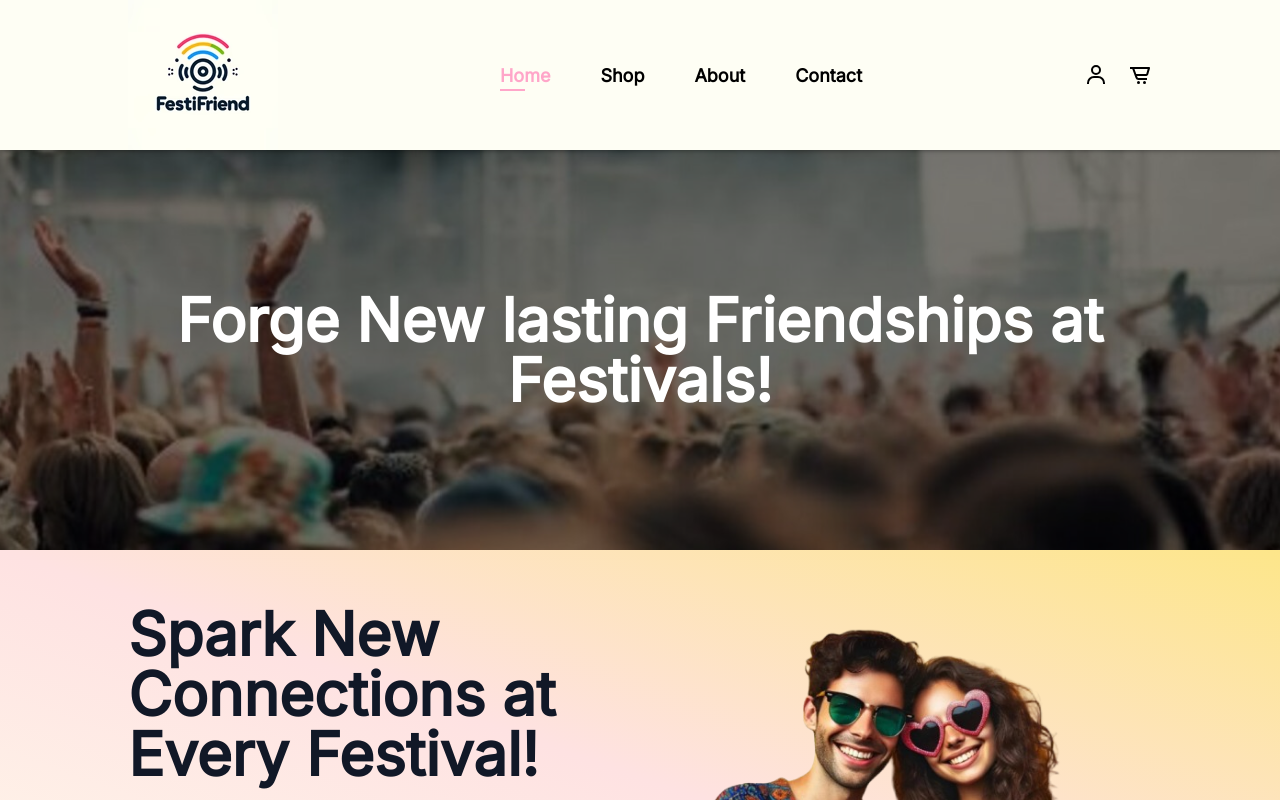
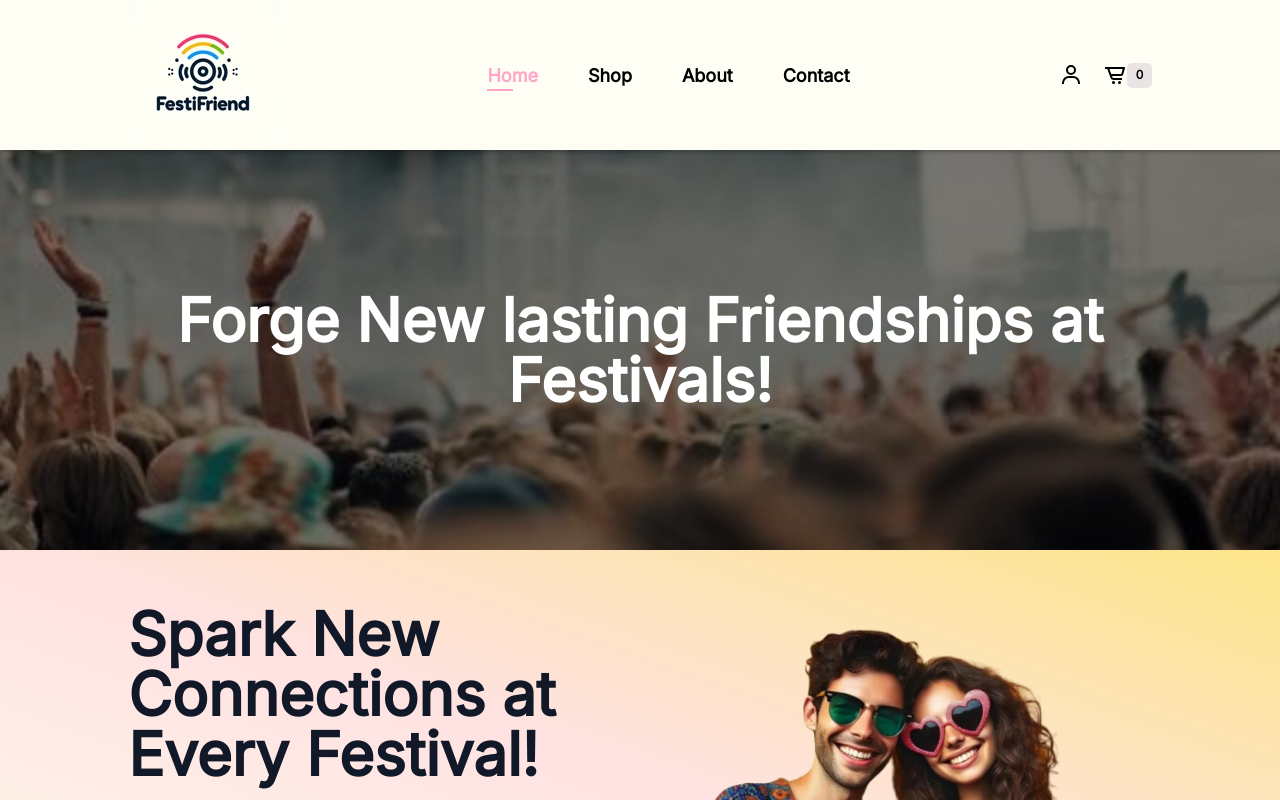
Before and after one commit to ShrushtiDesai/FestiFriend, a Vue app: page / in a window 1280 px wide. Shown: the top 800 px of the page. Built offline with nearby package versions, Linux system fonts and the light colour scheme.

Commit message:
cart count added

```diff
--- a/src/components/layout/Header.vue
+++ b/src/components/layout/Header.vue
@@ -3,7 +3,9 @@ import { RouterLink } from 'vue-router'
 import { ref } from 'vue';
 import menuIcon from '@/assets/icons/menu-regular-24.png';
 import closeIcon from '@/assets/icons/x-regular-24.png';
+import { useCartStore } from '@/stores/cart';
 
+const cartStore = useCartStore();
 const isSidebarOpen = ref(0);
 // const isSearchClicked = ref(false);
 
@@ -17,6 +19,7 @@ function closeSidebar() {
 // function toggleSearch() {
 //   isSearchClicked.value = !isSearchClicked.value;
 // }
+console.log(cartStore.cartItems.length);
 
 </script>
 
@@ -42,7 +45,12 @@ function closeSidebar() {
         <div class="right-section">
             <RouterLink to="/auth/login"><svg  xmlns="http://www.w3.org/2000/svg" width="24" height="24" viewBox="0 0 24 24" style="fill: rgba(0, 0, 0, 1);"><path d="M12 2a5 5 0 1 0 5 5 5 5 0 0 0-5-5zm0 8a3 3 0 1 1 3-3 3 3 0 0 1-3 3zm9 11v-1a7 7 0 0 0-7-7h-4a7 7 0 0 0-7 7v1h2v-1a5 5 0 0 1 5-5h4a5 5 0 0 1 5 5v1z"></path></svg>
             </RouterLink>
-            <RouterLink to="/cart"><svg xmlns="http://www.w3.org/2000/svg" width="24" height="24" viewBox="0 0 24 24" style="fill: rgba(0, 0, 0, 1);"><path d="M21 4H2v2h2.3l3.28 9a3 3 0 0 0 2.82 2H19v-2h-8.6a1 1 0 0 1-.94-.66L9 13h9.28a2 2 0 0 0 1.92-1.45L22 5.27A1 1 0 0 0 21.27 4 .84.84 0 0 0 21 4zm-2.75 7h-10L6.43 6h13.24z"></path><circle cx="10.5" cy="19.5" r="1.5"></circle><circle cx="16.5" cy="19.5" r="1.5"></circle></svg></RouterLink>
+            <div class="flex">
+              <RouterLink to="/cart"><svg xmlns="http://www.w3.org/2000/svg" width="24" height="24" viewBox="0 0 24 24" style="fill: rgba(0, 0, 0, 1);"><path d="M21 4H2v2h2.3l3.28 9a3 3 0 0 0 2.82 2H19v-2h-8.6a1 1 0 0 1-.94-.66L9 13h9.28a2 2 0 0 0 1.92-1.45L22 5.27A1 1 0 0 0 21.27 4 .84.84 0 0 0 21 4zm-2.75 7h-10L6.43 6h13.24z"></path><circle cx="10.5" cy="19.5" r="1.5"></circle><circle cx="16.5" cy="19.5" r="1.5"></circle></svg>
+              </RouterLink>
+              <div class="count bg-red-500 p-2 text-black text-xs font-bold rounded-full w-5 h-5 flex items-center justify-center">
+              {{ cartStore.totalItems }}  </div>
+            </div>
         </div>
       </nav>
 
@@ -59,9 +67,12 @@ function closeSidebar() {
           </RouterLink>
           <div class="right-section">
 
-            <RouterLink to="/cart">
-            <svg xmlns="http://www.w3.org/2000/svg" width="24" height="24" viewBox="0 0 24 24" style="fill: rgba(0, 0, 0, 1);"><path d="M21 4H2v2h2.3l3.28 9a3 3 0 0 0 2.82 2H19v-2h-8.6a1 1 0 0 1-.94-.66L9 13h9.28a2 2 0 0 0 1.92-1.45L22 5.27A1 1 0 0 0 21.27 4 .84.84 0 0 0 21 4zm-2.75 7h-10L6.43 6h13.24z"></path><circle cx="10.5" cy="19.5" r="1.5"></circle><circle cx="16.5" cy="19.5" r="1.5"></circle></svg>
-            </RouterLink>
+            <div class="flex">
+              <RouterLink to="/cart"><svg xmlns="http://www.w3.org/2000/svg" width="24" height="24" viewBox="0 0 24 24" style="fill: rgba(0, 0, 0, 1);"><path d="M21 4H2v2h2.3l3.28 9a3 3 0 0 0 2.82 2H19v-2h-8.6a1 1 0 0 1-.94-.66L9 13h9.28a2 2 0 0 0 1.92-1.45L22 5.27A1 1 0 0 0 21.27 4 .84.84 0 0 0 21 4zm-2.75 7h-10L6.43 6h13.24z"></path><circle cx="10.5" cy="19.5" r="1.5"></circle><circle cx="16.5" cy="19.5" r="1.5"></circle></svg>
+              </RouterLink>
+              <div class="count bg-red-500 p-2 text-black text-xs font-bold rounded-full w-5 h-5 flex items-center justify-center">
+              {{ cartStore.totalItems }}  </div>
+            </div>
           </div>
         </div>
 
@@ -129,6 +140,17 @@ header {
   align-items: center;
   gap: 20px;
 }
+.count {
+  background-color: rgb(235, 228, 228);
+  font-size: 0.75rem;
+  font-weight: bold;
+  border-radius: 20%;
+  width: 25px;
+  height: 25px;
+  display: flex;
+  align-items: center;
+  justify-content: center;
+}
 
 .pagelink {
   font-family: "Inter", sans-serif;
@@ -171,6 +193,7 @@ header {
     display: block;
     width: 100%;
   }
+
 
   .mobile-nav-container {
     display: flex;
```
